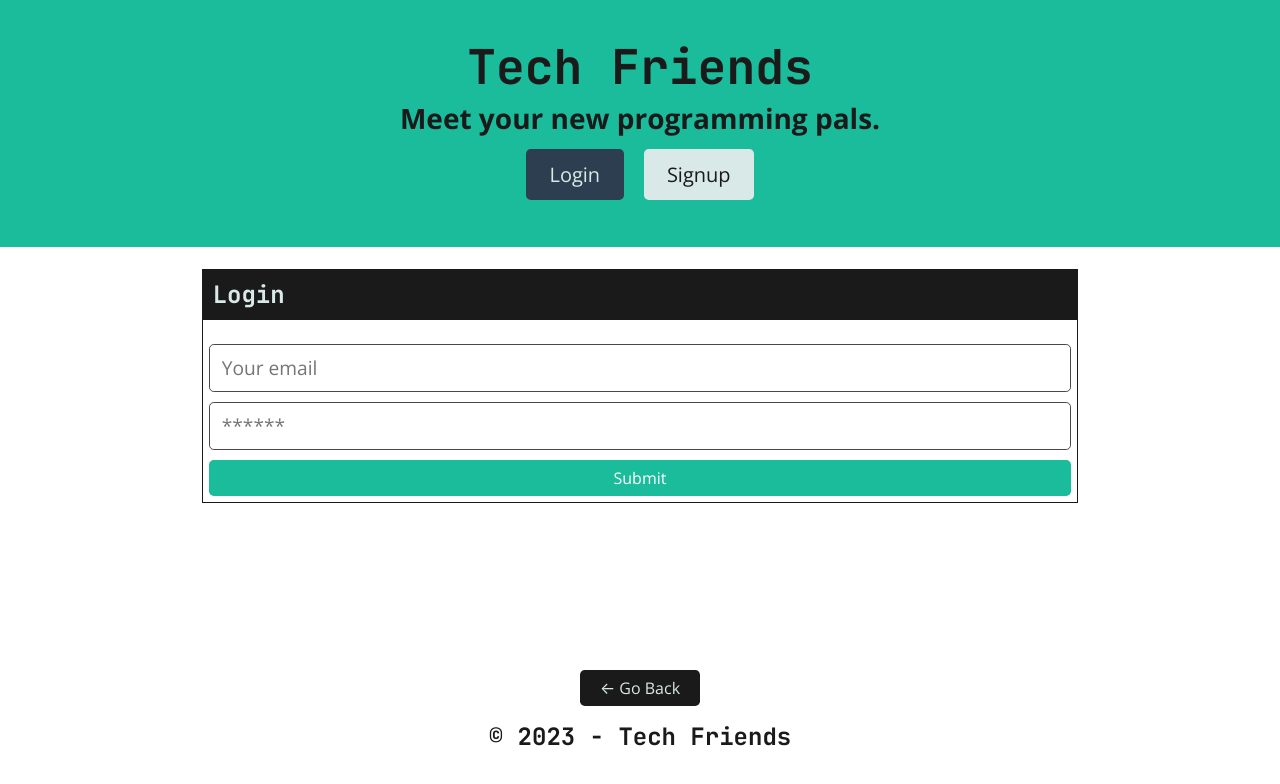
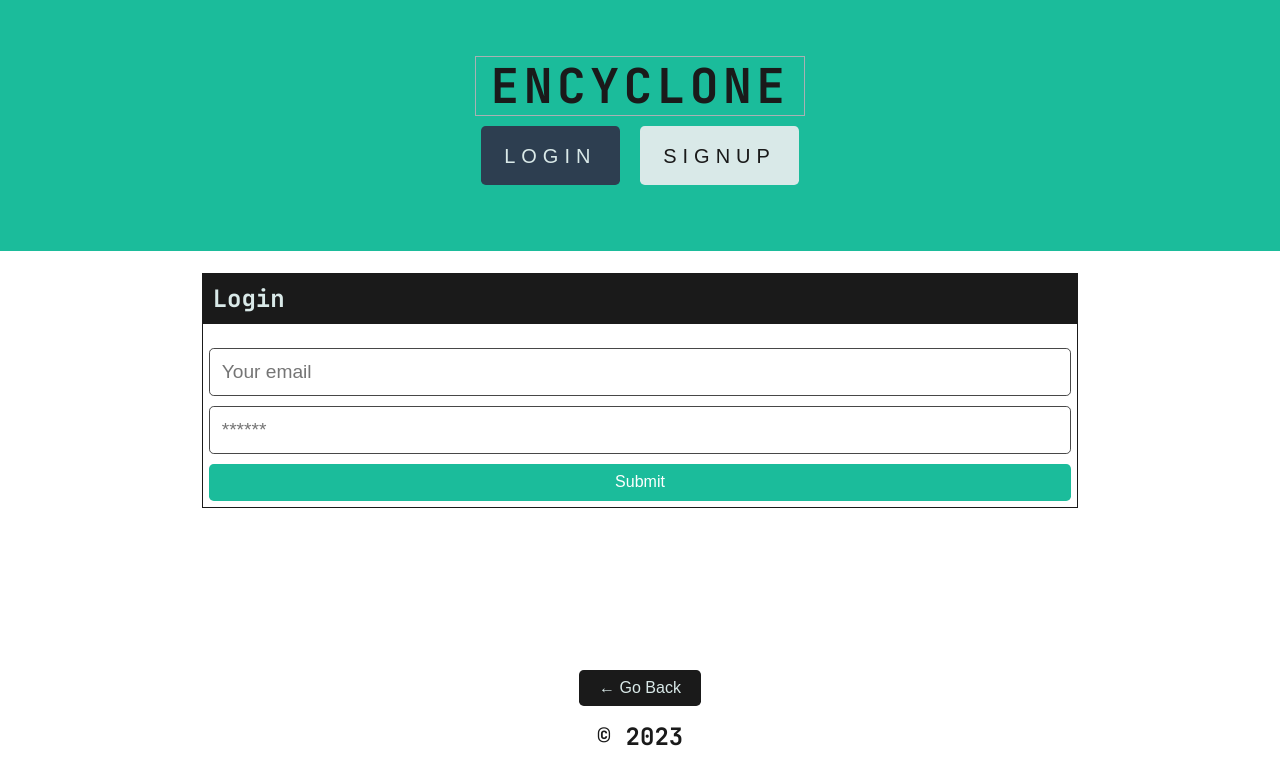
Before and after one commit to ddwk21/cyclone, a React (Create React App) app in the folder client/: page /login in a window 1280 px wide. Shown: the top 784 px of the page. Built offline with nearby package versions, Linux system fonts and the light colour scheme.

Commit message:
adds article layout example

```diff
--- a/client/src/App.js
+++ b/client/src/App.js
@@ -7,6 +7,7 @@ import {
 } from '@apollo/client';
 import { setContext } from '@apollo/client/link/context';
 import { BrowserRouter as Router, Routes, Route } from 'react-router-dom';
+import "./components/css/App.css"
 
 import Home from './pages/Home';
 import Profile from './pages/Profile';
--- a/client/src/components/Footer/index.js
+++ b/client/src/components/Footer/index.js
@@ -15,7 +15,7 @@ const Footer = () => {
             &larr; Go Back
           </button>
         )}
-        <h4>&copy; {new Date().getFullYear()} - Tech Friends</h4>
+        <h4>&copy; {new Date().getFullYear()}</h4>
       </div>
     </footer>
   );
--- a/client/src/components/Header/index.js
+++ b/client/src/components/Header/index.js
@@ -1,7 +1,28 @@
 import React from 'react';
 import { Link } from 'react-router-dom';
+// import styled from 'styled-components';
 
 import Auth from '../../utils/auth';
+import { slide as Menu } from 'react-burger-menu'
+
+class Burger extends React.Component {
+  showSettings (event) {
+    event.preventDefault();
+
+  }
+
+  render () {
+    // NOTE: You also need to provide styles, see https://github.com/negomi/react-burger-menu#styling
+    return (
+      <Menu>
+        <a id="home" className="menu-item" href="/">Home</a>
+        <a id="about" className="menu-item" href="/about">About</a>
+        <a id="contact" className="menu-item" href="/contact">Contact</a>
+        <a onClick={ this.showSettings } className="menu-item--small" href="">Settings</a>
+      </Menu>
+    );
+  }
+}
 
 const Header = () => {
   const logout = (event) => {
@@ -13,12 +34,11 @@ const Header = () => {
       <div className="container flex-column justify-space-between-lg justify-center align-center text-center">
         <Link className="text-dark" to="/">
           <h1 className="m-0" style={{ fontSize: '3rem' }}>
-            Tech Friends
+            Encyclone
           </h1>
+
         </Link>
-        <p className="m-0" style={{ fontSize: '1.75rem', fontWeight: '700' }}>
-          Meet your new programming pals.
-        </p>
+
         <div>
           {Auth.loggedIn() ? (
             <>
--- a/client/src/components/ProfileList/index.js
+++ b/client/src/components/ProfileList/index.js
@@ -3,7 +3,7 @@ import { Link } from 'react-router-dom';
 
 const ProfileList = ({ profiles, title }) => {
   if (!profiles.length) {
-    return <h3>No Profiles Yet</h3>;
+    return <h3></h3>;
   }
 
   return (
--- /dev/null
+++ b/client/src/components/css/App.css
@@ -0,0 +1,229 @@
+*, *:before, *:after {
+    box-sizing: border-box;
+  }
+  h1 {
+    margin-top: 0;
+    margin-bottom: 0.25em;
+    font-size: 4em;
+    font-weight: 900;
+    line-height: 0.9;
+  }
+  p {
+    margin: 0;
+    color: #a9b1b3;
+  }
+  a {
+    padding: 0.5em 1em;
+    font-size: 0.8em;
+    color: #a9b1b3;
+    text-decoration: none;
+    text-transform: uppercase;
+    letter-spacing: 0.3em;
+    border: 1px solid #a9b1b3;
+    transition: all 0.3s ease-in;
+  }
+  a:hover, a:active, a:focus {
+    color: #fff;
+    background-color: #a9b1b3;
+  }
+  figure {
+    margin: 0;
+  }
+  /** * Text Selection */
+  ::selection {
+    color: #fff;
+    background-color: #d0f2ee;
+    text-shadow: none;
+  }
+  /** * Body */
+  body {
+    font-family: 'Source Sans Pro', sans-serif;
+    font-size: 100%;
+    line-height: 1.6;
+    color: #000;
+    background-color: #fff;
+  }
+  @media (min-width: 20em) {
+    body {
+      font-size: 102.5%;
+   }
+  }
+  @media (min-width: 30em) {
+    body {
+      font-size: 105%;
+   }
+  }
+  @media (min-width: 54em) {
+    body {
+      font-size: 107.5%;
+   }
+  }
+  @media (min-width: 64em) {
+    body {
+      font-size: 110%;
+   }
+  }
+  @media (min-width: 76.5em) {
+    body {
+      font-size: 115%;
+   }
+  }
+  @media (min-width: 114em) {
+    body {
+      font-size: 125%;
+   }
+  }
+  /** * Components */
+  .post {
+    min-height: 100vh;
+    width: 100%;
+    border: 0.5em solid #fff;
+  }
+  @media (min-width: 54em) {
+    .post {
+      display: flex;
+      height: 100vh;
+      min-height: 40em;
+   }
+  }
+  .post > *:first-child {
+    position: relative;
+    height: 14em;
+    background-color: #000;
+  }
+  @media (min-width: 30em) {
+    .post > *:first-child {
+      height: 18em;
+   }
+  }
+  @media (min-width: 54em) {
+    .post > *:first-child {
+      flex-basis: 50%;
+      max-width: 50%;
+      height: auto;
+   }
+  }
+  @media (min-width: 76.5em) {
+    .post > *:first-child {
+      flex-basis: 60%;
+      max-width: 60%;
+   }
+  }
+  @media (min-width: 54em) {
+    .post > *:last-child {
+      flex-basis: 50%;
+      max-width: 50%;
+   }
+  }
+  @media (min-width: 76.5em) {
+    .post > *:last-child {
+      flex-basis: 40%;
+      max-width: 40%;
+   }
+  }
+  .post__container {
+    display: flex;
+    flex-direction: column;
+    justify-content: space-between;
+    padding: 2em;
+    overflow-y: auto;
+  }
+  .post__category {
+    position: relative;
+    font-weight: 600;
+    font-size: 0.9em;
+    text-transform: uppercase;
+    letter-spacing: 0.3em;
+    overflow: hidden;
+  }
+  .post__category:before {
+    content: "";
+    position: absolute;
+    left: 0;
+    bottom: 0;
+    height: 2px;
+    width: 3em;
+    background-color: #000;
+    animation: slide-in 1s ease-in both 0.5s;
+  }
+  .post__content {
+    padding: 2em 0;
+  }
+  @media (min-width: 54em) {
+    .post__content {
+      padding: 0 4em;
+   }
+  }
+  .post__time {
+    display: inline-block;
+    margin-bottom: 0.5em;
+    font-weight: 600;
+    font-size: 0.8em;
+    text-transform: uppercase;
+    letter-spacing: 0.1em;
+  }
+  .post__header {
+    overflow: hidden;
+  }
+  .post__header span {
+    display: inline-block;
+    animation: slide-up 0.8s ease-in-out both;
+  }
+  .post__header span:nth-child(1) {
+    animation-delay: 0.1s;
+  }
+  .post__header span:nth-child(2) {
+    animation-delay: 0.2s;
+  }
+  .post__header span:nth-child(3) {
+    animation-delay: 0.3s;
+  }
+  .post__text {
+    font-weight: 300;
+    animation: fade-in 0.8s ease-in-out both 0.5s;
+  }
+  .post__link {
+    text-align: right;
+  }
+  /** * Helpers */
+  .absolute-bg {
+    position: absolute;
+    top: 0;
+    left: 0;
+    height: 100%;
+    width: 100%;
+    background-position: 50%;
+    background-repeat: no-repeat;
+    background-size: cover;
+    overflow: hidden;
+    animation: fade-in 0.8s ease-in-out both 1s;
+  }
+  /** * Animations */
+  @keyframes slide-in {
+    0% {
+      transform: translate3d(-100%, 0, 0);
+   }
+    100% {
+      transform: translate3d(0, 0, 0);
+   }
+  }
+  @keyframes slide-up {
+    0% {
+      opacity: 0;
+      transform: translate3d(0, 100%, 0);
+   }
+    90% {
+      opacity: 1;
+   }
+    100% {
+      transform: translate3d(0, 0, 0);
+   }
+  }
+  @keyframes fade-in {
+    0% {
+      opacity: 0;
+   }
+    100% {
+      opacity: 1;
+   }
+  }
--- a/client/src/pages/Home.js
+++ b/client/src/pages/Home.js
@@ -2,6 +2,7 @@ import React from 'react';
 import { useQuery } from '@apollo/client';
 
 import ProfileList from '../components/ProfileList';
+import articles from '../components/Article'
 
 import { QUERY_PROFILES } from '../utils/queries';
 
--- a/package.json
+++ b/package.json
@@ -18,5 +18,8 @@
   "license": "ISC",
   "devDependencies": {
     "concurrently": "^5.1.0"
+  },
+  "dependencies": {
+    "react-burger-menu": "^3.0.9"
   }
 }
```
Also changed, not shown: client/src/components/Article/Article.js (added, +25 -0 lines), 2 other files (tests, documents, lock files or other folders).
